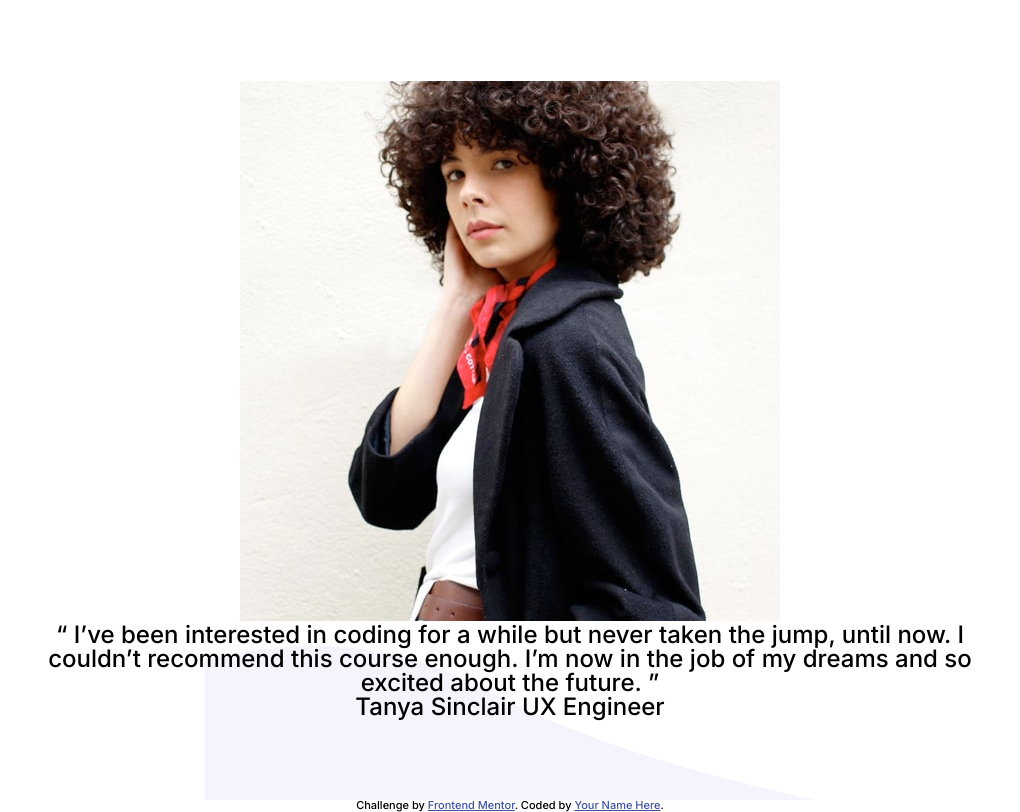
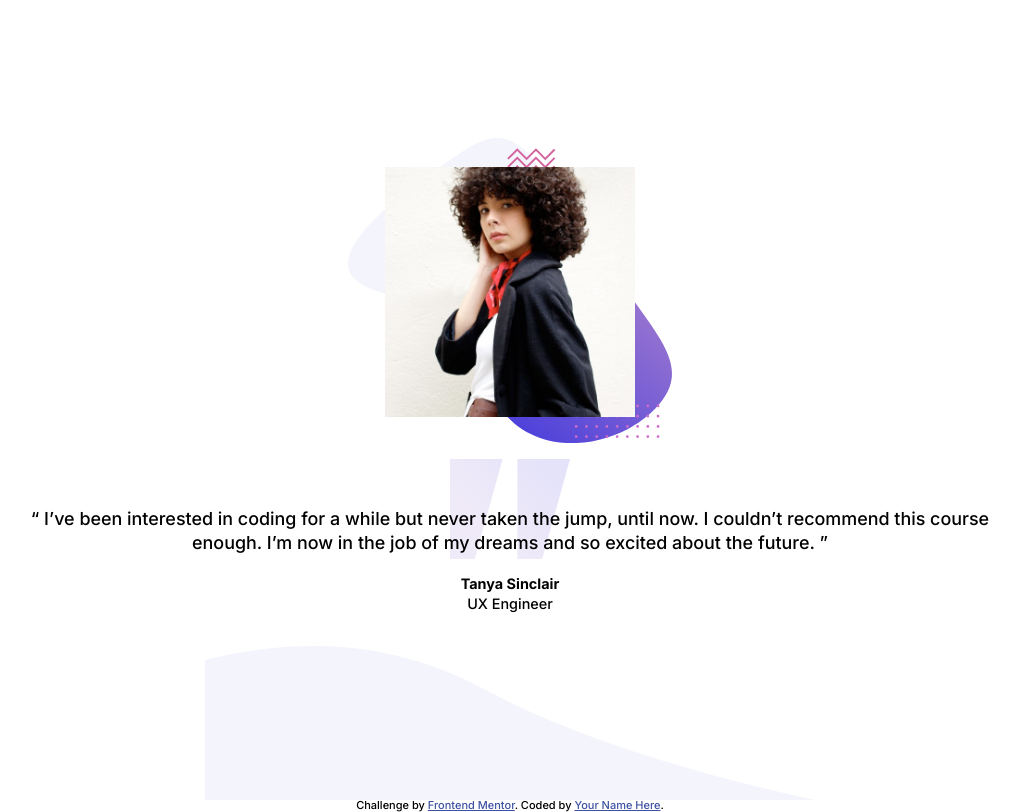
Before and after one commit to emjogale/testimonial-slider, a plain HTML site: page index.html in a window 1280 px wide. Shown: the whole page, without its empty margins (130-1150 px from the left). Drawn offline with Linux system fonts and the light colour scheme.

Commit message:
add in styles for slide image and start to style slide text

```diff
--- a/style.css
+++ b/style.css
@@ -8,7 +8,8 @@ html {
 }
 
 p {
-	font-size: 1.5rem;
+	font-size: 1.12rem;
+	line-height: 24px;
 }
 
 .container {
@@ -38,6 +39,40 @@ p {
 	text-align: center;
 }
 
+.slide-image {
+	width: 100%;
+	height: auto;
+	margin: 0 auto;
+	padding: 1.8rem 1.5rem 1.5rem 1.5rem;
+	background: url(/images/pattern-bg.svg) no-repeat center;
+	background-size: contain;
+	margin-bottom: 1rem;
+}
+
+.slide-image img {
+	height: 100%;
+	width: 250px;
+}
+
+.slide-text {
+	padding: 3rem 0;
+	background: url(./images/pattern-quotes.svg) no-repeat top center;
+}
+
+.slide-text .text {
+	margin-bottom: 1.2rem;
+}
+
+.author {
+	font-weight: 700;
+	font-size: 0.9rem;
+	line-height: 20px;
+}
+
+.author span {
+	display: block;
+	font-weight: 500;
+}
 
 .slide-2 {
 	display: none;
```
